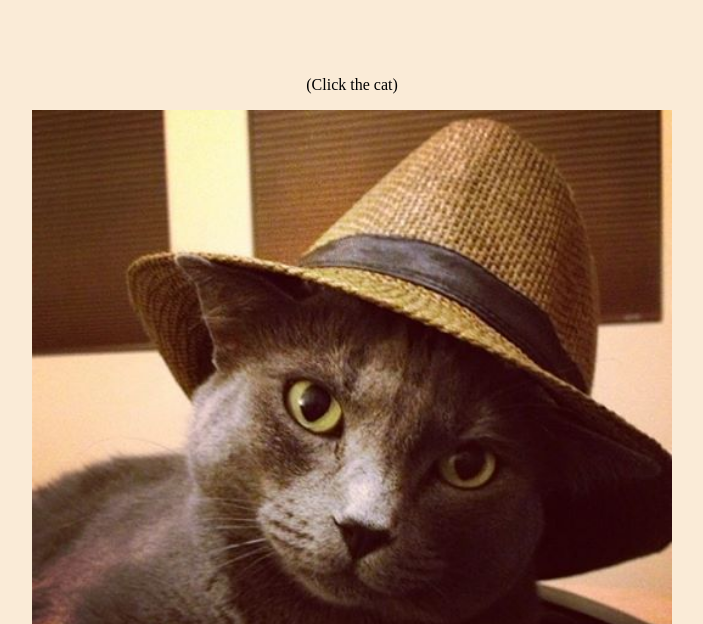
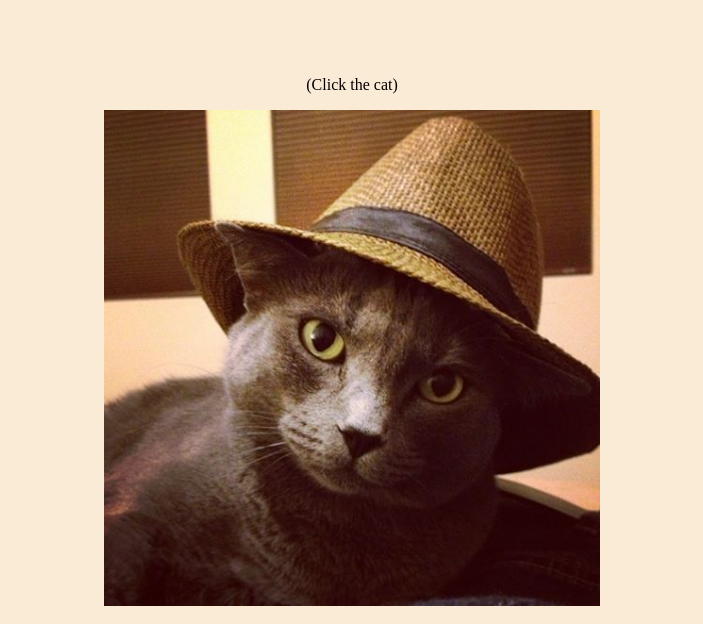
Before and after one commit to stacybeelittle/catClicker, a plain HTML site: page index.html in a window 1280 px wide. Shown: the part 195-819 px from the top of the page, without its empty margins (288-991 px from the left). Drawn offline with Linux system fonts and the light colour scheme.

Commit message:
resized to fit page

```diff
--- a/css.css
+++ b/css.css
@@ -25,5 +25,5 @@ h1{
     display: block;
     margin-left: auto;
     margin-right: auto;
-    width: 40rem;
+    width: 31rem;
 }
```
